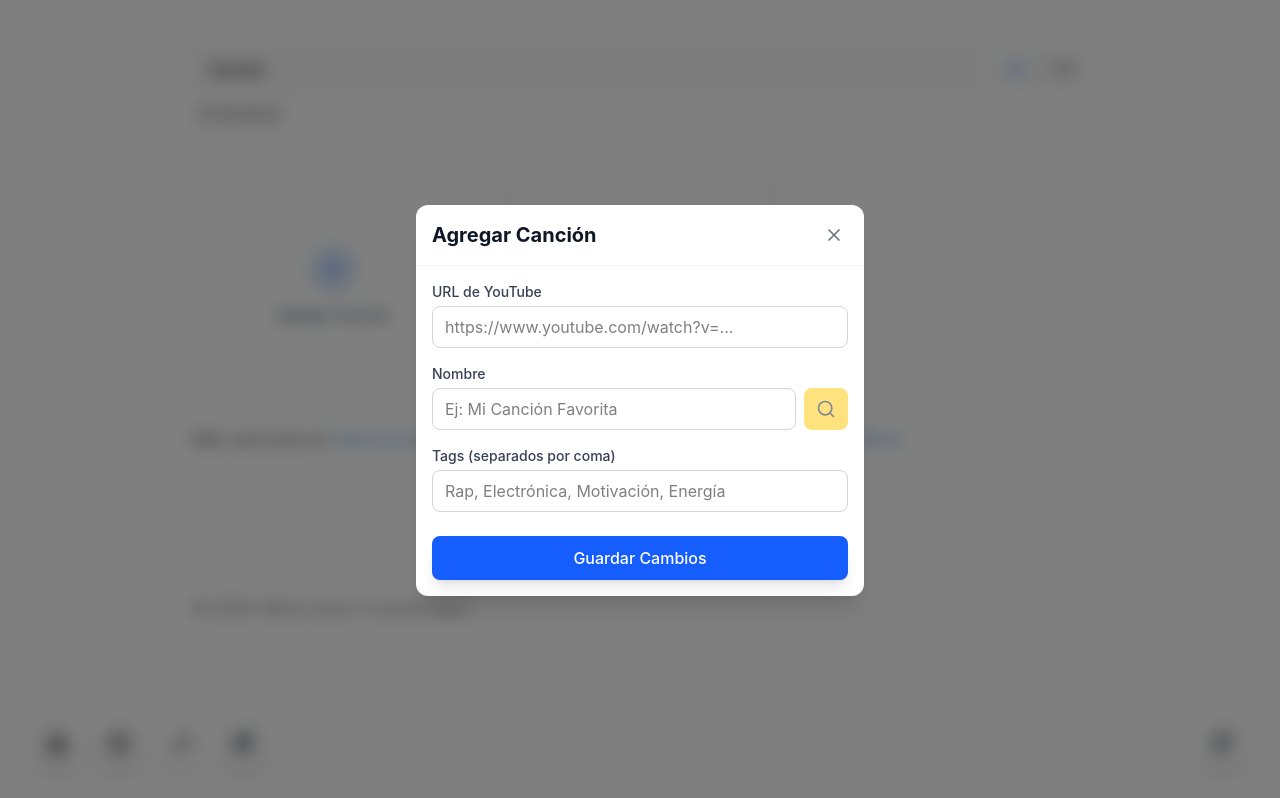
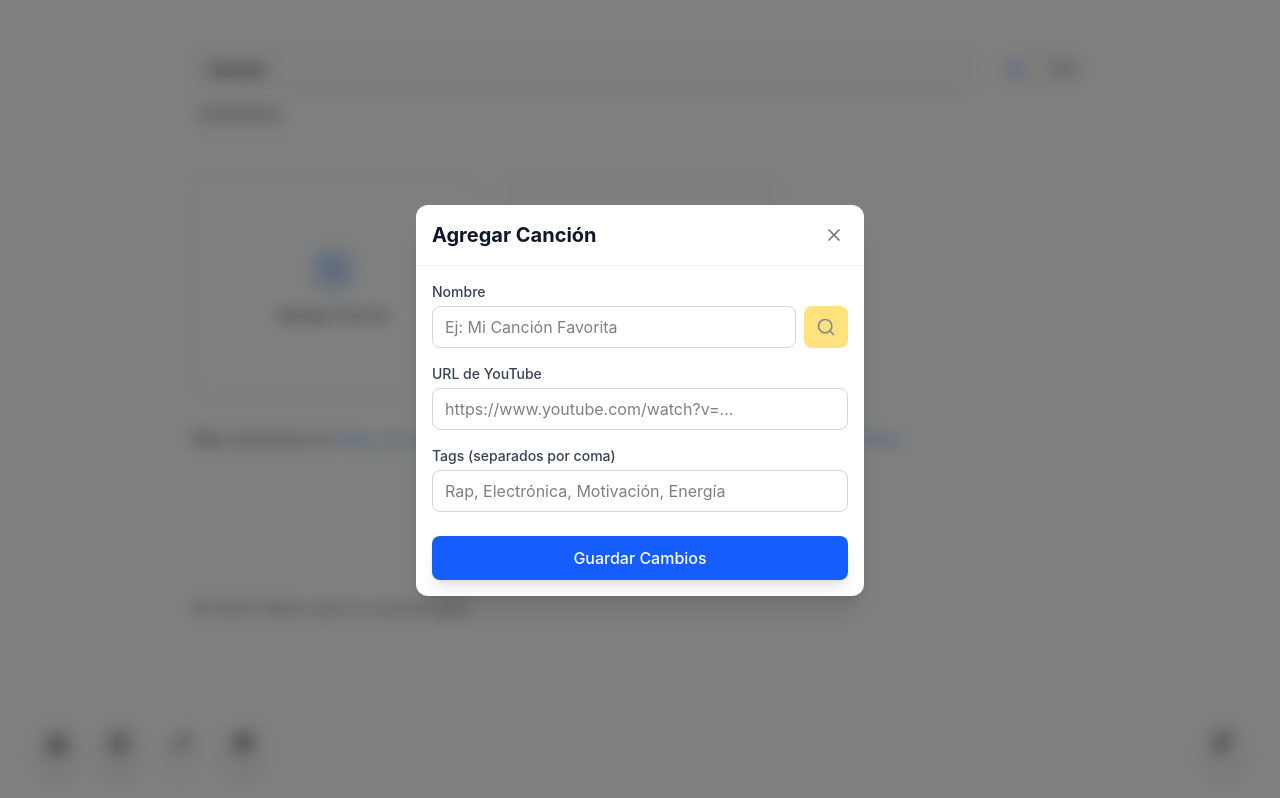
Before and after one commit to gonzalogramagia/music, a React (Vite) app: page / in a window 1280 px wide. Both pictures are taken after typing "Sample" into the empty fields and a click on the button "Agregar Canción". Built offline with nearby package versions, Linux system fonts and the light colour scheme.

Commit message:
refactor: swap name and url fields in video form and update docs

```diff
--- a/src/components/music-browser.tsx
+++ b/src/components/music-browser.tsx
@@ -64,6 +64,12 @@ export function MusicBrowser() {
 
     const handleUnpinTag = () => setActiveTag(null);
 
+    const getTagName = (tag: string) => {
+        const key = 'tag_' + tag;
+        const translation = t(key);
+        return translation === key ? tag : translation;
+    };
+
     return (
         <div className="space-y-8">
             <div className="sticky top-0 z-10 bg-white py-4 border-b border-neutral-200 space-y-3">
@@ -107,7 +113,7 @@ export function MusicBrowser() {
                                 className="inline-flex items-center gap-1 px-2 py-1 bg-neutral-100 hover:bg-neutral-200 text-neutral-600 rounded text-xs transition-colors cursor-pointer"
                             >
                                 <Hash className="w-3 h-3" />
-                                {t('tag_' + tag) || tag}
+                                {getTagName(tag)}
                             </button>
                         ))}
                     </div>
@@ -214,7 +220,7 @@ export function MusicBrowser() {
                                             onClick={() => setActiveTag(tag)}
                                             className="text-[10px] px-1.5 py-0.5 bg-gray-100 text-gray-600 rounded-full hover:bg-gray-200 cursor-pointer transition-colors"
                                         >
-                                            #{t('tag_' + tag) || tag}
+                                            #{getTagName(tag)}
                                         </span>
                                     ))}
                                 </div>
--- a/src/components/video-form.tsx
+++ b/src/components/video-form.tsx
@@ -76,21 +76,6 @@ export function VideoForm({ isOpen, onClose, onSubmit, initialData }: VideoFormP
                 <form onSubmit={handleSubmit} className="p-4 space-y-4">
                     <div>
                         <label className="block text-sm font-medium text-gray-700 mb-1">
-                            {t('youtubeUrl')}
-                        </label>
-                        <input
-                            type="url"
-                            value={url}
-                            onChange={(e) => setUrl(e.target.value)}
-                            onBlur={handleUrlBlur}
-                            required
-                            className="w-full px-3 py-2 border border-gray-300 rounded-lg focus:ring-2 focus:ring-blue-500 focus:border-blue-500 outline-none transition-all"
-                            placeholder="https://www.youtube.com/watch?v=..."
-                        />
-                    </div>
-
-                    <div>
-                        <label className="block text-sm font-medium text-gray-700 mb-1">
                             {t('name')}
                         </label>
                         <div className="flex gap-2">
@@ -116,6 +101,21 @@ export function VideoForm({ isOpen, onClose, onSubmit, initialData }: VideoFormP
                                 <Search className="w-5 h-5 text-gray-900" />
                             </button>
                         </div>
+                    </div>
+
+                    <div>
+                        <label className="block text-sm font-medium text-gray-700 mb-1">
+                            {t('youtubeUrl')}
+                        </label>
+                        <input
+                            type="url"
+                            value={url}
+                            onChange={(e) => setUrl(e.target.value)}
+                            onBlur={handleUrlBlur}
+                            required
+                            className="w-full px-3 py-2 border border-gray-300 rounded-lg focus:ring-2 focus:ring-blue-500 focus:border-blue-500 outline-none transition-all"
+                            placeholder="https://www.youtube.com/watch?v=..."
+                        />
                     </div>
 
 
```
Also changed, not shown: 1 other file (tests, documents, lock files or other folders).
